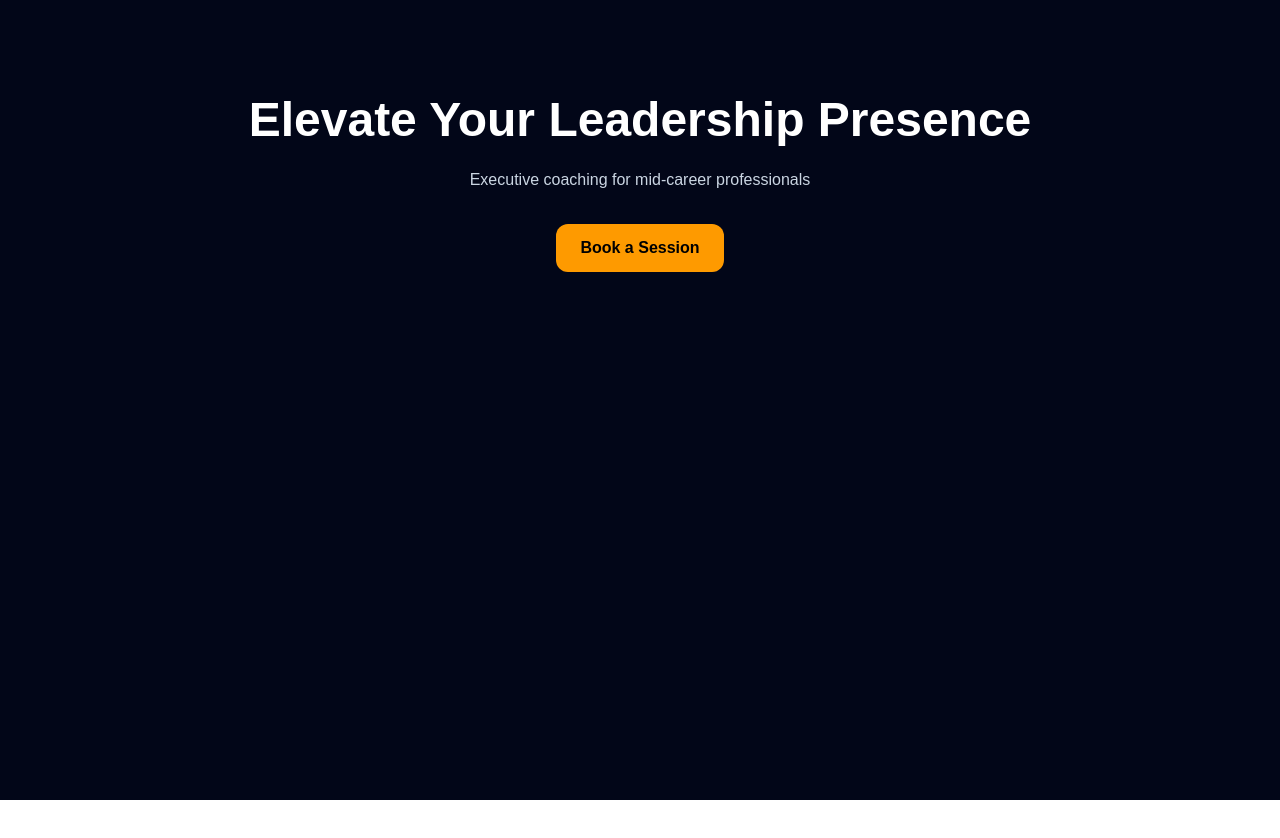
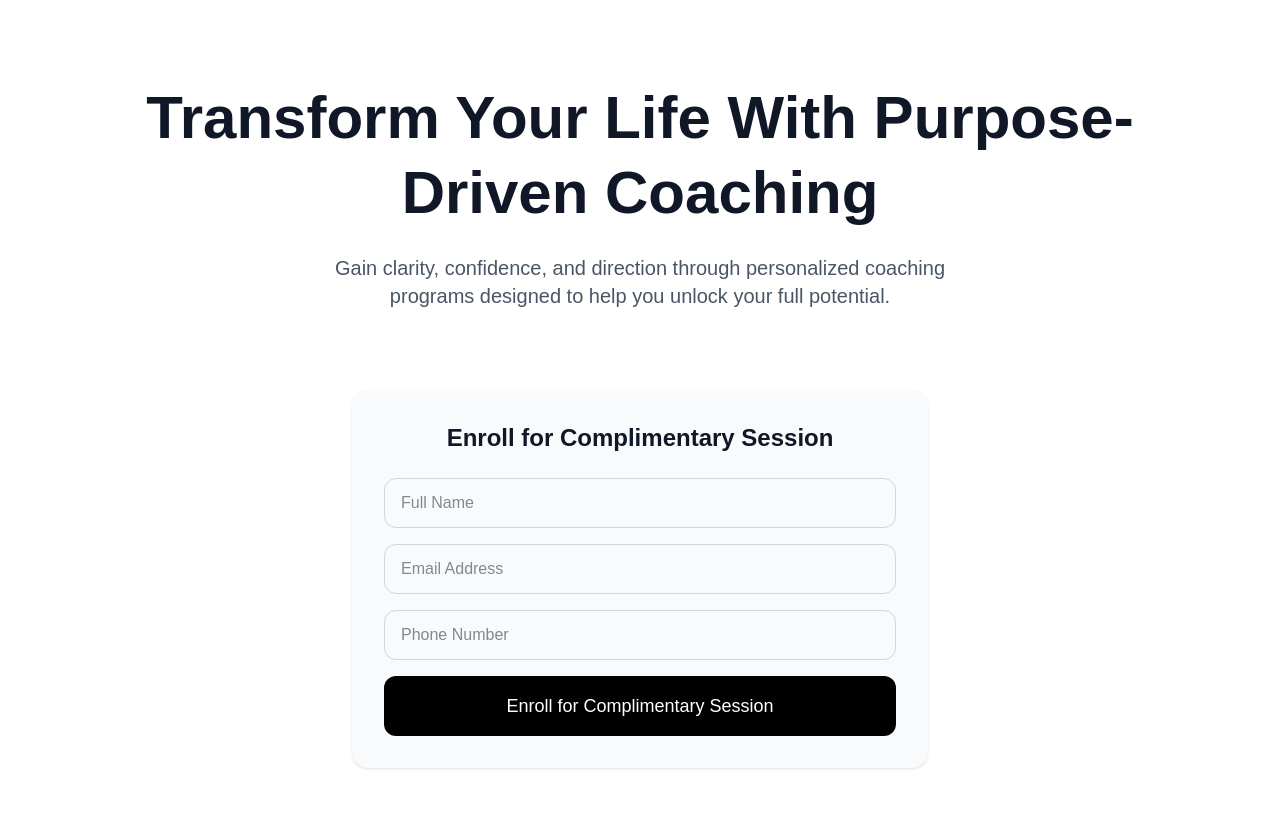
Before and after one commit to sumankchandra/coaching-webapp, a Next.js app: page / in a window 1280 px wide. Shown: the top 838 px of the page. Before the commit the page ends 800 px from the top, so only its background shows below. Built offline with nearby package versions, Linux system fonts and the light colour scheme; no server answers.

Commit message:
Improved booking confirmation UX

```diff
--- a/app/page.tsx
+++ b/app/page.tsx
@@ -1,108 +1,131 @@
-"use client";
+'use client'
 
-import { useState } from "react";
-import { supabase } from "./lib/supabaseClient";
+import { useState } from 'react'
+import { supabase } from '@/lib/supabase'
 
 export default function Home() {
-  const [open, setOpen] = useState(false);
-  const [name, setName] = useState("");
-  const [email, setEmail] = useState("");
-  const [loading, setLoading] = useState(false);
-  const [success, setSuccess] = useState(false);
+  const [fullName, setFullName] = useState('')
+  const [email, setEmail] = useState('')
+  const [phone, setPhone] = useState('')
+  const [loading, setLoading] = useState(false)
+  const [success, setSuccess] = useState(false)
+  const [showScheduler, setShowScheduler] = useState(false)
+  const handleSubmit = async (e: React.FormEvent) => {
+  e.preventDefault()
+  setLoading(true)
 
-  async function handleSubmit() {
-    setLoading(true);
+  const { error } = await supabase.from('leads').insert([
+    {
+      full_name: fullName,
+      email,
+      phone,
+    },
+  ])
 
-    const { error } = await supabase.from("leads").insert({
-      name,
-      email,
-    });
-
-    setLoading(false);
+  setLoading(false)
 
   if (!error) {
-      setSuccess(true);
-      setName("");
-      setEmail("");
-
-      setTimeout(() => {
-        setSuccess(false);
-        setOpen(false);
-      }, 1500);
+  setSuccess(true)
+  setShowScheduler(true)
   } else {
-      alert("Error saving data");
+    alert('Something went wrong.')
   }
 }
 
   return (
-    <main className="min-h-screen bg-slate-950 text-white">
+    <main className="min-h-screen bg-white text-gray-900">
 
-      {/* Hero */}
-      <section className="px-6 py-24 text-center">
-        <h1 className="text-5xl font-bold mb-6">
-          Elevate Your Leadership Presence
+      {/* Hero Section */}
+      <section className="px-6 py-20 max-w-6xl mx-auto text-center">
+        <h1 className="text-4xl md:text-6xl font-bold leading-tight">
+          Transform Your Life With Purpose-Driven Coaching
         </h1>
 
-        <p className="text-slate-300 mb-8">
-          Executive coaching for mid-career professionals
+        <p className="mt-6 text-lg md:text-xl text-gray-600 max-w-2xl mx-auto">
+          Gain clarity, confidence, and direction through personalized coaching
+          programs designed to help you unlock your full potential.
         </p>
-
-        <button
-          onClick={() => setOpen(true)}
-          className="bg-amber-500 text-black px-6 py-3 rounded-xl font-semibold"
-        >
-          Book a Session
-        </button>
       </section>
 
-      {/* Modal */}
-      {open && (
-        <div className="fixed inset-0 bg-black/70 flex items-center justify-center">
-          <div className="bg-white text-black p-6 rounded-2xl w-[90%] max-w-md">
+      {/* Lead Capture Form */}
+      <section className="px-6 pb-20">
+        <div className="max-w-xl mx-auto bg-gray-50 rounded-2xl p-8 shadow-sm">
 
-            <h2 className="text-xl font-bold mb-4">
-              Book Discovery Session
+          <h2 className="text-2xl font-semibold text-center mb-6">
+            Enroll for Complimentary Session
           </h2>
 
+          <form onSubmit={handleSubmit} className="space-y-4">
+
             <input
-              className="w-full border p-2 mb-3"
-              placeholder="Name"
-              value={name}
-              onChange={(e) => setName(e.target.value)}
+              type="text"
+              placeholder="Full Name"
+              required
+              value={fullName}
+              onChange={(e) => setFullName(e.target.value)}
+              className="w-full border border-gray-300 rounded-xl px-4 py-3"
             />
 
             <input
-              className="w-full border p-2 mb-3"
-              placeholder="Email"
+              type="email"
+              placeholder="Email Address"
+              required
               value={email}
               onChange={(e) => setEmail(e.target.value)}
+              className="w-full border border-gray-300 rounded-xl px-4 py-3"
+            />
+
+            <input
+              type="text"
+              placeholder="Phone Number"
+              value={phone}
+              onChange={(e) => setPhone(e.target.value)}
+              className="w-full border border-gray-300 rounded-xl px-4 py-3"
             />
 
             <button
-              onClick={handleSubmit}
+              type="submit"
               disabled={loading}
-              className="bg-black text-white px-4 py-2 rounded w-full"
+              className="w-full bg-black text-white py-4 rounded-xl text-lg hover:opacity-90"
             >
-              {loading ? "Submitting..." : "Submit"}
+              {loading
+                ? 'Submitting...'
+                : 'Enroll for Complimentary Session'}
             </button>
 
+          </form>
+
           {success && (
-              <p className="text-green-600 mt-3">
-                Submitted successfully!
+            <p className="text-green-600 text-center mt-4">
+              Details submitted successfully.
             </p>
           )}
+          {showScheduler && (
+  <div className="mt-8 text-center">
 
-            <button
-              onClick={() => setOpen(false)}
-              className="mt-3 text-sm text-gray-500"
+    <h3 className="text-2xl font-semibold mb-4">
+      Thank You!
+    </h3>
+
+    <p className="text-gray-600 mb-6">
+      Your details have been submitted successfully.
+      Please book your complimentary coaching session below.
+    </p>
+
+    <a
+      href="https://calendar.google.com/calendar/u/0/appointments/schedules/AcZssZ1MWlM8C0Cit_M_nY4Qr1a6bzUy11ruNdt3LtSEGnQ1HQFIknrRi9CZ47gdW7gda8VWki3HOJVC"
+      target="_blank"
+      className="inline-block bg-black text-white px-8 py-4 rounded-xl"
     >
-              Close
-            </button>
+      Schedule Your Session
+    </a>
 
-          </div>
   </div>
 )}
 
+        </div>
+      </section>
+
     </main>
-  );
+  )
 }
--- /dev/null
+++ b/lib/supabase.ts
@@ -0,0 +1,6 @@
+import { createClient } from '@supabase/supabase-js'
+
+const supabaseUrl = process.env.NEXT_PUBLIC_SUPABASE_URL!
+const supabaseAnonKey = process.env.NEXT_PUBLIC_SUPABASE_ANON_KEY!
+
+export const supabase = createClient(supabaseUrl, supabaseAnonKey)
```
Lines whose indentation alone changed are shown as unchanged.
